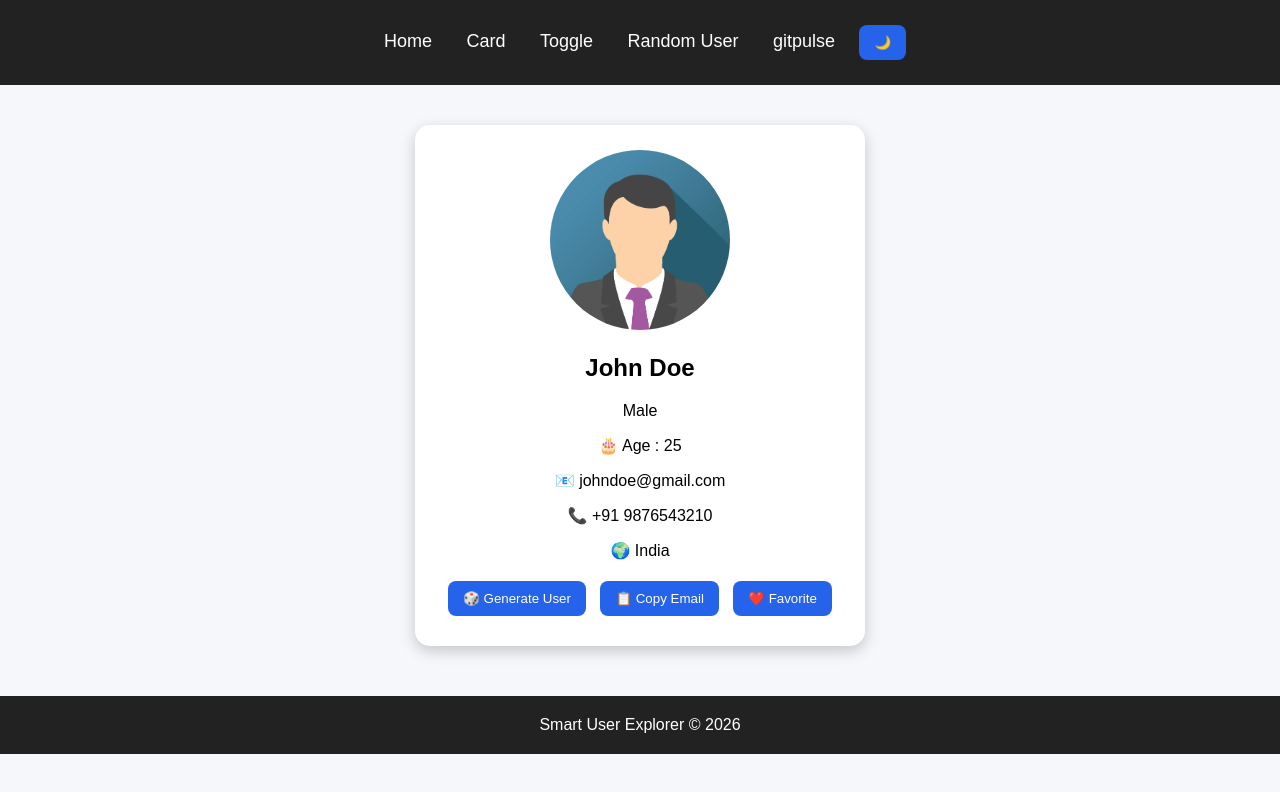
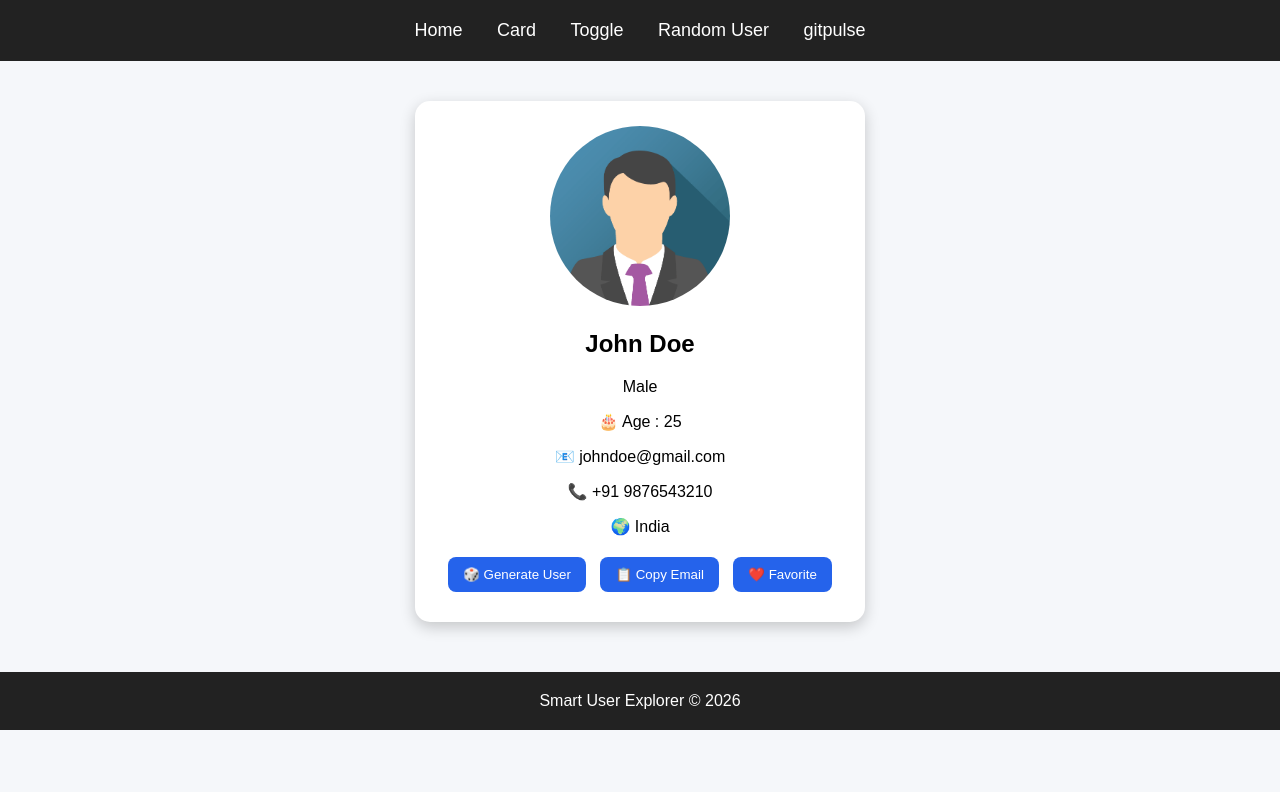
Before and after one commit to Sanjana-5B1/smart-user-explorer, a website: page pages/randomUser.html in a window 1280 px wide. Drawn offline with Linux system fonts and the light colour scheme; files whose address does not match are found by name.

Commit message:
changed randomUser

```diff
--- a/pages/randomUser.html
+++ b/pages/randomUser.html
@@ -15,7 +15,6 @@
         <a href="/pages/randomUser.html">Random User</a>
         <a href="/pages/gitpulse.html">gitpulse</a>
 
-        <button onclick="toggleTheme()">🌙</button>
     </div>
 
     <div class="card">
```
